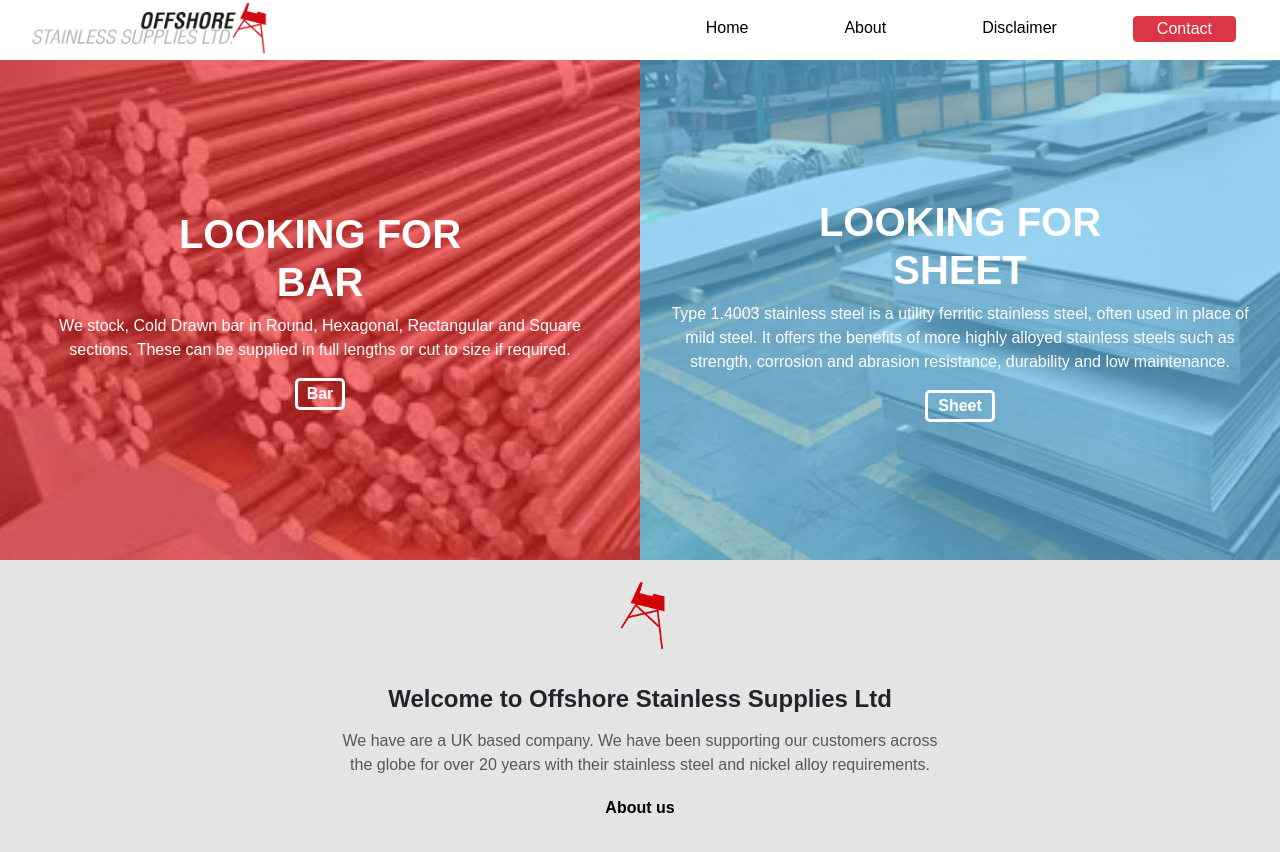
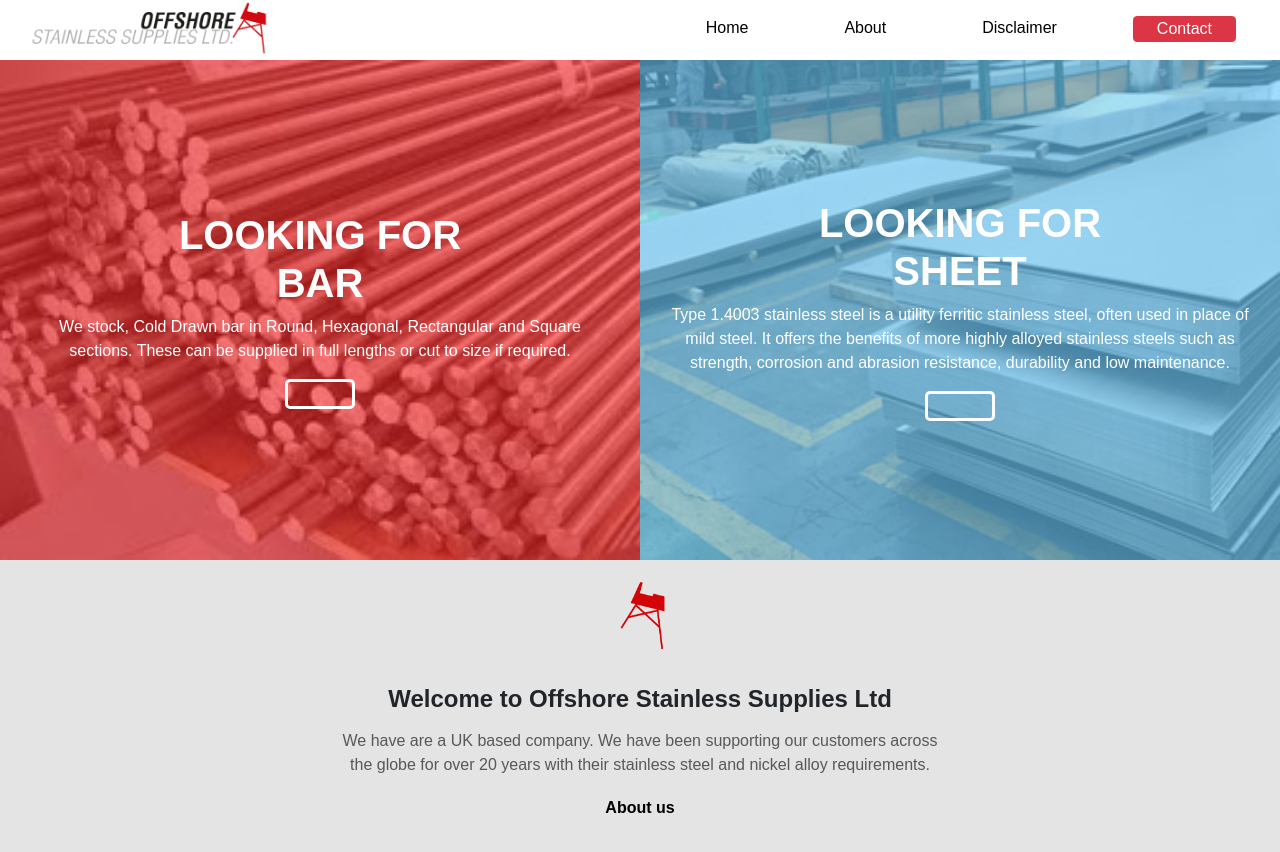
Before and after one commit to sam-joyce/oss, a React (Create React App) app: page / in a window 1280 px wide. Shown: the top 852 px of the page. Built offline with nearby package versions, Linux system fonts and the light colour scheme.

Commit message:
removed repeated code in CSS, added Button component and made ProductPage

```diff
--- a/src/Components/HomePage/HomePage.jsx
+++ b/src/Components/HomePage/HomePage.jsx
@@ -1,6 +1,8 @@
 import React, { Component } from 'react';
 import styles from "./HomePage.module.scss";
 import rig from "../Static/Images/oss-rig.png";
+
+import Button from "../Utility/Button/Button";
 
 class HomePage extends Component {
   state = {}
@@ -9,16 +11,18 @@ class HomePage extends Component {
       <>
         <div className={styles.container}>
           <div className={styles.bar_box}>
-            <div className={styles.color_overlay}></div>
+            <div className={styles.color_overlay1}></div>
             <h1>LOOKING FOR <br/>BAR</h1>
             <p>We stock, Cold Drawn bar in Round, Hexagonal, Rectangular and Square sections. These can be supplied in full lengths or cut to size if required.</p>
-            <button>Bar</button>
+            {/* <button>Bar</button> */}
+            <Button text={`Bar`}/>
           </div>
           <div className={styles.sheet_box}>
-            <div className={styles.color_overlay}></div>
+            <div className={styles.color_overlay2}></div>
             <h1>LOOKING FOR <br/>SHEET</h1>
             <p>Type 1.4003 stainless steel is a utility ferritic stainless steel, often used in place of mild steel. It offers the benefits of more highly alloyed stainless steels such as strength, corrosion and abrasion resistance, durability and low maintenance.</p>
-            <button>Sheet</button>
+            {/* <button>Sheet</button> */}
+            <Button handleClick={console.log("clicked")} text={`Sheet`}/>
           </div>
         </div>
         <div className={styles.intro}>
--- a/src/Components/HomePage/HomePage.module.scss
+++ b/src/Components/HomePage/HomePage.module.scss
@@ -9,8 +9,31 @@
   display: flex;
   flex-direction: row;
 
+  .sheet_box {
+    background: #000 url(../Static/Images/sheets.jpg);
+
+    .color_overlay2 {
+      width: 100%;
+      height: 100%;
+      background-color: rgb(106, 203, 255);
+      opacity: 0.6;
+      position: absolute;
+    }
+  }
+
   .bar_box {
     background: #000 url(../Static/Images/bars.jpg);
+
+    .color_overlay1 {
+      width: 100%;
+      height: 100%;
+      background-color: rgb(255, 39, 39);
+      opacity: 0.6;
+      position: absolute;
+    }
+  }
+
+  .sheet_box, .bar_box {
     background-size: cover;
     color: white !important;
     height: 500px;
@@ -24,14 +47,6 @@
     text-align: center;
     padding: 0 30px;
 
-    .color_overlay {
-      width: 100%;
-      height: 100%;
-      background-color: rgb(255, 39, 39);
-      opacity: 0.6;
-      position: absolute;
-    }
-
     h1 {
       z-index: 3;
       font-weight: bold;
@@ -40,70 +55,6 @@
     p {
       z-index: 3;
       color: white !important;
-    }
-
-    button {
-      border: 3px solid white;
-      background-color: transparent;
-      padding: 1px 5px;
-      color: white;
-      font-weight: bold;
-      width: 50px;
-      z-index: 3;
-      border-radius: 5px;
-
-      &:hover {
-        border: 3px double white;
-      }
-    }
-  }
-
-  .sheet_box {
-    background: #000 url(../Static/Images/sheets.jpg);
-    background-size: cover;
-    color: white !important;
-    height: 500px;
-    width: 50%;
-    overflow: visible;
-    display: flex;
-    flex-direction: column;
-    justify-content: center;
-    align-items: center;
-    position: relative;
-    text-align: center;
-    padding: 0 30px;
-
-    .color_overlay {
-      width: 100%;
-      height: 100%;
-      background-color: rgb(106, 203, 255);
-      opacity: 0.6;
-      position: absolute;
-    }
-
-    h1 {
-      z-index: 3;
-      font-weight: bold;
-    }
-
-    p {
-      z-index: 3;
-      color: white !important;
-    }
-
-    button {
-      border: 3px solid white;
-      padding: 1px 5px;
-      color: white;
-      background-color: transparent;
-      font-weight: bold;
-      width: 70px;
-      z-index: 3;
-      border-radius: 5px;
-
-      &:hover {
-        border: 3px double white;
-      }
     }
   }
 }
--- /dev/null
+++ b/src/Components/ProductPage/ProductPage.jsx
@@ -0,0 +1,13 @@
+import React, { Component } from 'react';
+import styles from "./ProductPage.module.scss";
+
+class ProductPage extends Component {
+  state = {  }
+  render() {
+    return (
+      <p className={styles.para}>This is the Product Page</p>
+    );
+  }
+}
+
+export default ProductPage;
--- /dev/null
+++ b/src/Components/ProductPage/ProductPage.module.scss
@@ -0,0 +1,9 @@
+* {
+  margin: 0;
+  padding: 0;
+  box-sizing: border-box;
+}
+
+.para {
+  color: red;
+}
--- /dev/null
+++ b/src/Components/ProductPage/index.js
@@ -0,0 +1,2 @@
+import ProductPage from "./ProductPage";
+export default ProductPage;
--- /dev/null
+++ b/src/Components/Utility/Button/Button.jsx
@@ -0,0 +1,13 @@
+import React, { Component } from 'react';
+import styles from "./Button.module.scss";
+
+class Button extends Component {
+  state = {  }
+  render() {
+    return (
+      <button className={styles.button}></button>
+    );
+  }
+}
+
+export default Button;
--- /dev/null
+++ b/src/Components/Utility/Button/Button.module.scss
@@ -0,0 +1,21 @@
+* {
+  margin: 0;
+  padding: 0;
+  box-sizing: border-box;
+}
+
+.button {
+  border: 3px solid white;
+  padding: 1px 5px;
+  color: white;
+  background-color: transparent;
+  font-weight: bold;
+  width: 70px;
+  height: 30px;
+  z-index: 3;
+  border-radius: 5px;
+
+  &:hover {
+    border: 3px double white;
+  }
+}
--- /dev/null
+++ b/src/Components/Utility/Button/index.js
@@ -0,0 +1,2 @@
+import Button from "./Button";
+export default Button;
--- a/src/Routes/Routes.jsx
+++ b/src/Routes/Routes.jsx
@@ -1,22 +1,38 @@
 import React, { Component } from 'react';
-import { Router, Redirect } from "@reach/router";
+import { Router, globalHistory, Redirect } from "@reach/router";
 
 import HomePage from '../Components/HomePage/HomePage';
 import AboutPage from "../Components/AboutPage/AboutPage";
 import DisclaimerPage from "../Components/DisclaimerPage/DisclaimerPage";
 import ContactPage from "../Components/ContactPage/ContactPage";
+import ProductPage from "../Components/ProductPage/ProductPage";
 
 
 class Routes extends Component {
   state = {}
+
+
+  barProductsPage = () => {
+    globalHistory.navigate('/products')
+  };
+
+  sheetProductsPage = () => {
+    globalHistory.navigate('/products/sheet')
+  };
+
   render() {
     return (
       <>
         <Router>
-          <HomePage path="/" />
+          <HomePage
+            path="/"
+            barProductsPage={this.barProductsPage}
+            sheetProductsPage={this.sheetProductsPage}
+          />
           <AboutPage path="/about" />
           <DisclaimerPage path="/disclaimer" />
           <ContactPage path="/contact" />
+          <ProductPage path="/products" />
           {/* <Redirect from="" to="/home" /> */}
         </Router>
       </>
```
